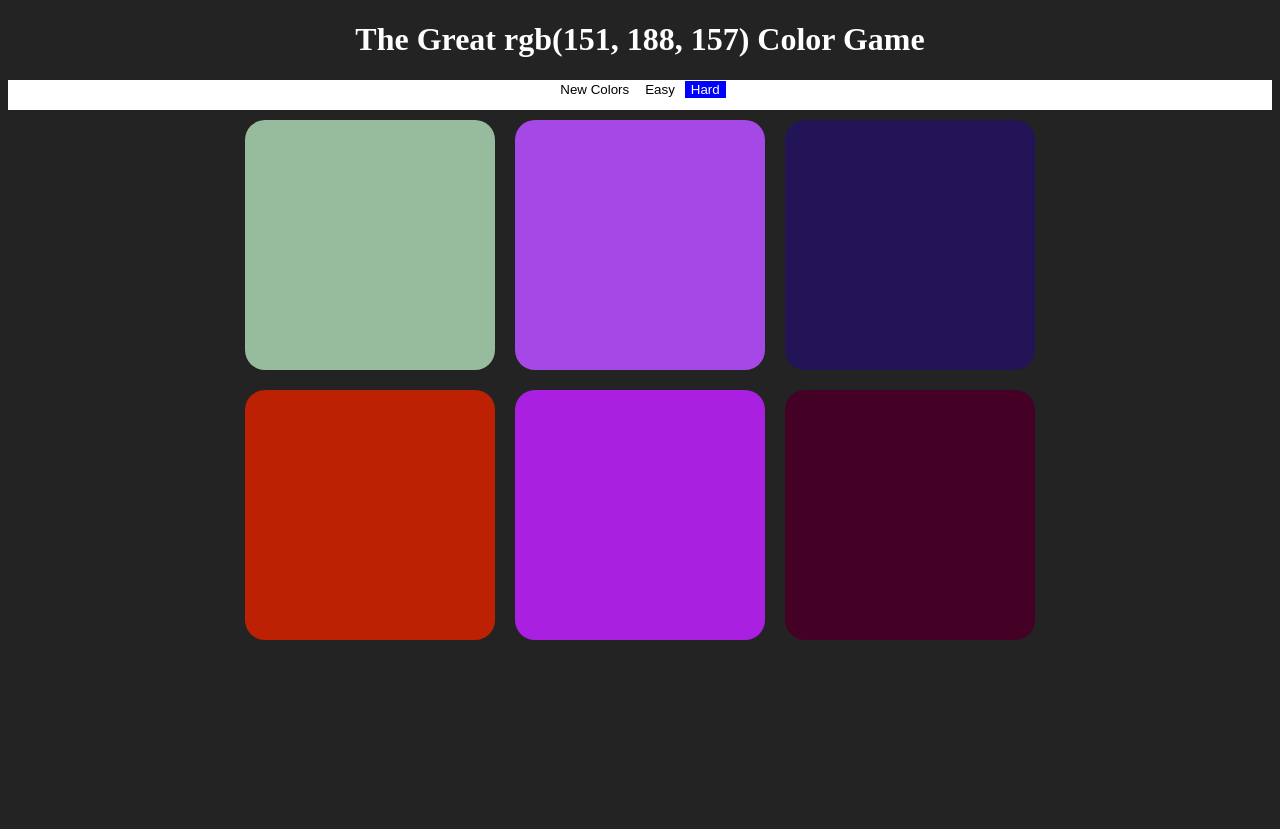
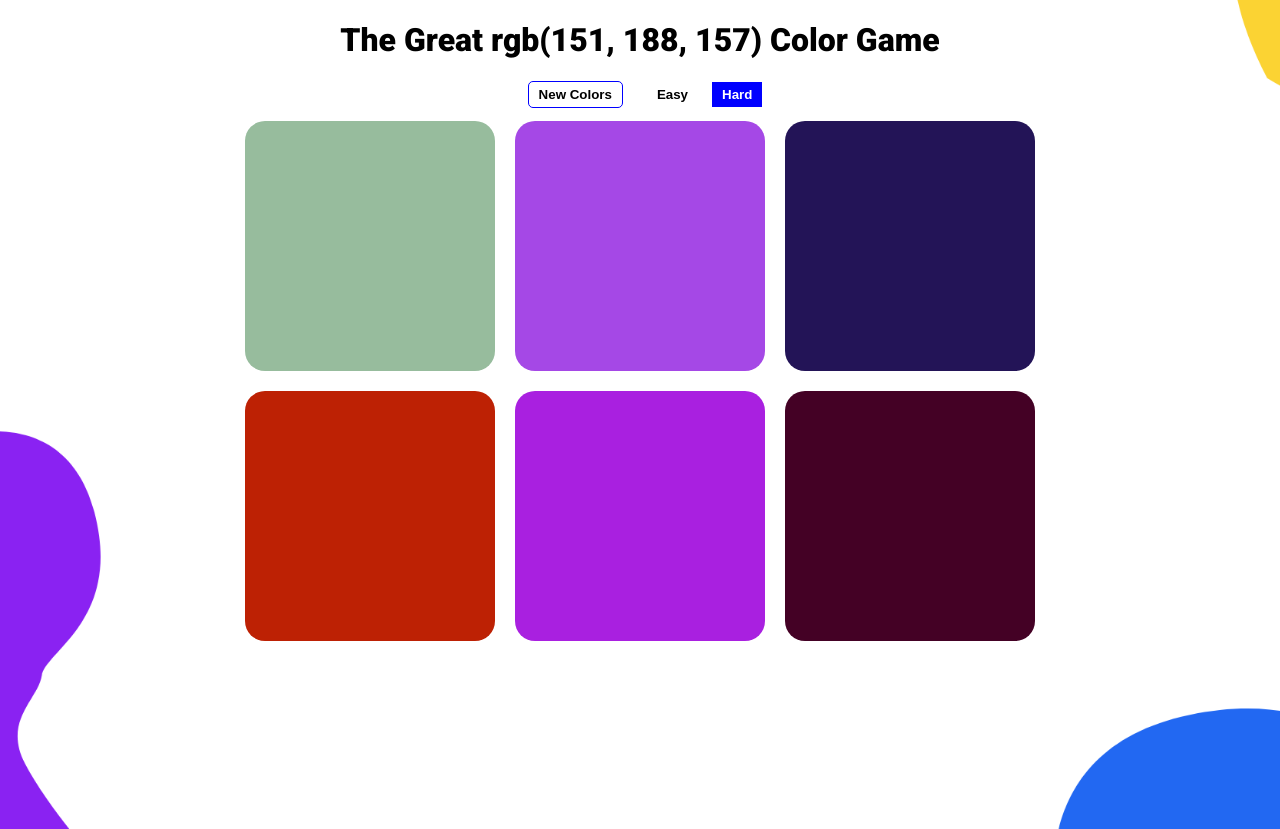
Before and after one commit to oliver-gomes/colorgame-webdev, a plain HTML site: page index.html in a window 1280 px wide. Before the commit the page ends 800 px from the top, so only its background shows below. Drawn offline with Linux system fonts and the light colour scheme.

Commit message:
background added

```diff
--- a/colorgame.css
+++ b/colorgame.css
@@ -1,5 +1,12 @@
+html {
+  font-family: "Roboto", sans-serif;
+}
+
 body {
-  background-color: #232323;
+  /* background-color: #232323; */
+  background: url("img/bg-2.png") no-repeat;
+  background-size: cover;
+  height: 100vh;
 }
 
 .square {
@@ -18,22 +25,35 @@ body {
 }
 
 h1 {
-  color: white;
+  font-weight: 900;
+  color: black;
   text-align: center;
 }
 
 #stripe {
-  background: white;
+  display: inline-block;
   height: 30px;
   text-align: center;
-  color: black;
+  width: 100%;
 }
+
 button {
   border: none;
   background: none;
+  margin-left: 10px;
+  font-weight: 700;
+  padding: 5px 10px;
 }
 
 .selected {
   color: white;
   background: blue;
 }
+
+#reset {
+  border: 1px solid blue;
+  padding: 5px 10px;
+  border-radius: 5px;
+  margin-right: 10px;
+  font-weight: 700;
+}
--- a/index.html
+++ b/index.html
@@ -6,6 +6,7 @@
   <meta name="viewport" content="width=device-width, initial-scale=1.0">
   <meta http-equiv="X-UA-Compatible" content="ie=edge">
   <link rel="stylesheet" href="colorgame.css">
+  <link href="https://fonts.googleapis.com/css?family=Roboto:700,900" rel="stylesheet">
   <title>Color Game</title>
 </head>
 
@@ -14,8 +15,8 @@
   <div id="stripe">
     <button id="reset">New Colors</button>
     <span id="message"></span>
-    <button>Easy</button>
-    <button class="selected">Hard</button>
+    <button id="easyBtn">Easy</button>
+    <button id="hardBtn" class="selected">Hard</button>
   </div>
 
   <div id="container">
```
Also changed, not shown: img/bg-2.png (added).
